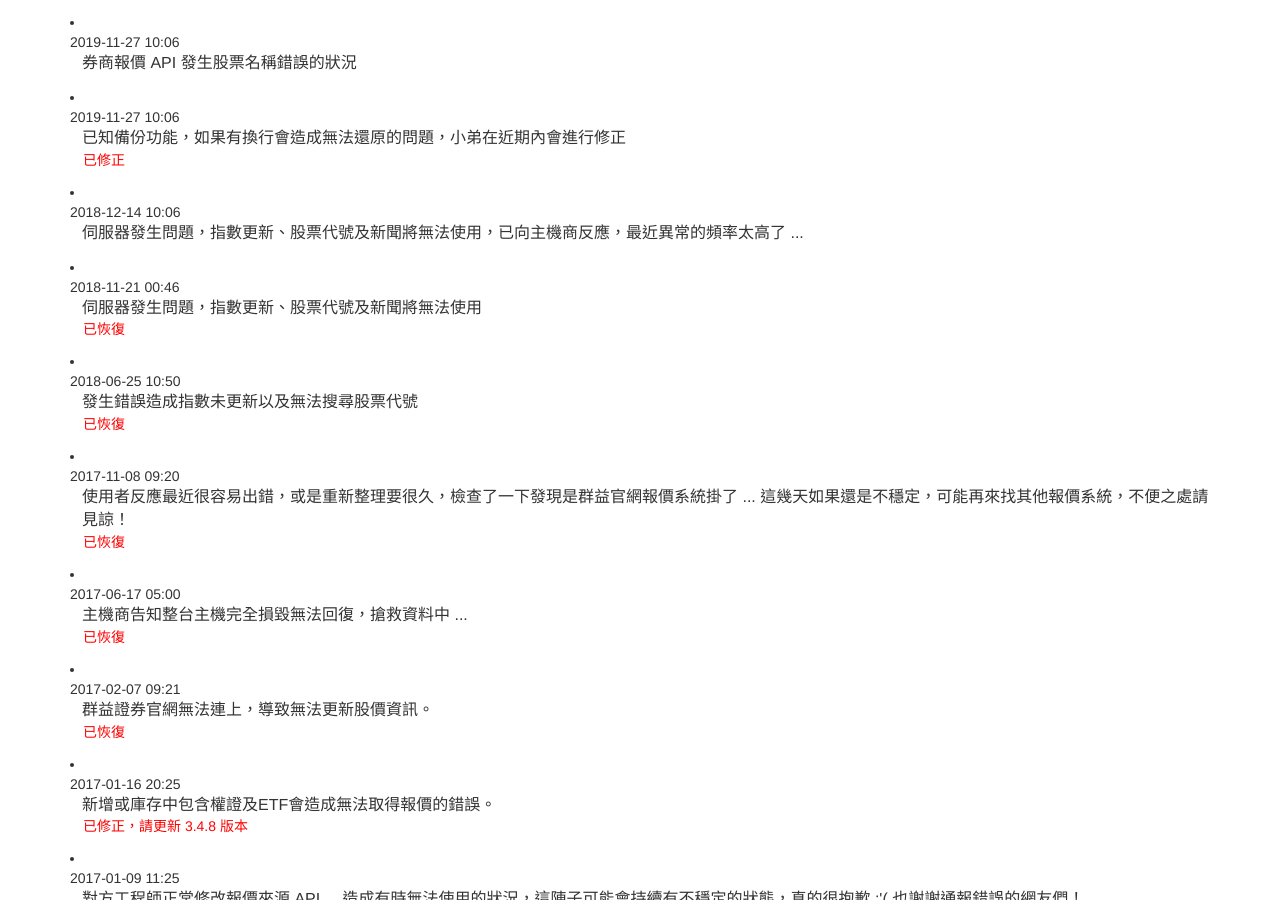
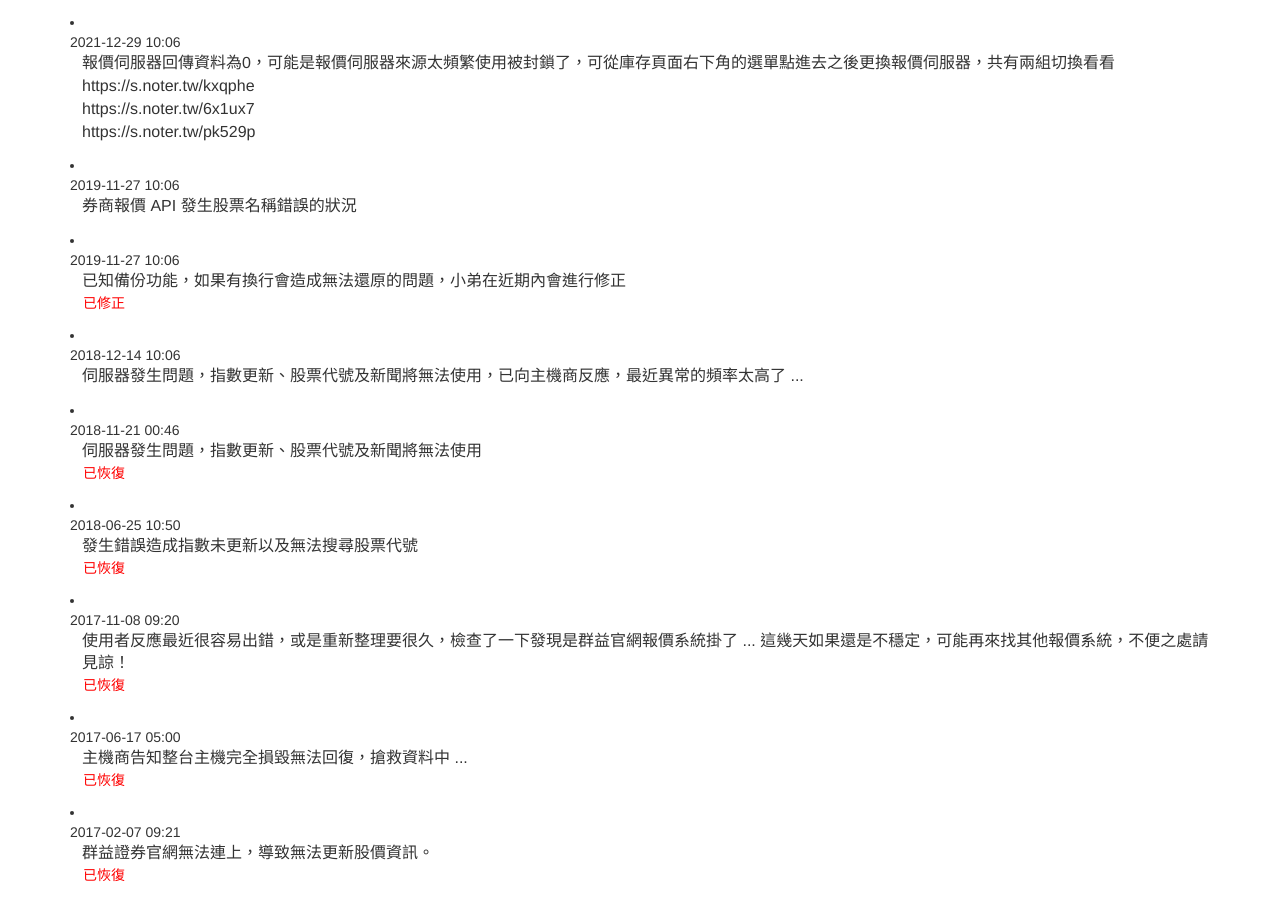
Before and after one commit to s9134131/s9134131.github.io, a Jekyll site: the page latest.html, which Jekyll copies as it is, in a window 1280 px wide and 900 px high. Built offline with Jekyll 4.4.1, drawn with Linux system fonts in a browser that asks for light colours.

Commit message:
Update latest.html

```diff
--- a/latest.html
+++ b/latest.html
@@ -34,6 +34,11 @@
 </head>
 <body>
 <div class=container>
+	<li>
+		<div class="time">2021-12-29 10:06</div>
+		<div class="title">報價伺服器回傳資料為0，可能是報價伺服器來源太頻繁使用被封鎖了，可從庫存頁面右下角的選單點進去之後更換報價伺服器，共有兩組切換看看<br>https://s.noter.tw/kxqphe<br>https://s.noter.tw/6x1ux7<br>https://s.noter.tw/pk529p</div>
+		<div class="status"></div>
+	</li>
 	<li>
 		<div class="time">2019-11-27 10:06</div>
 		<div class="title">券商報價 API 發生股票名稱錯誤的狀況</div>
```
